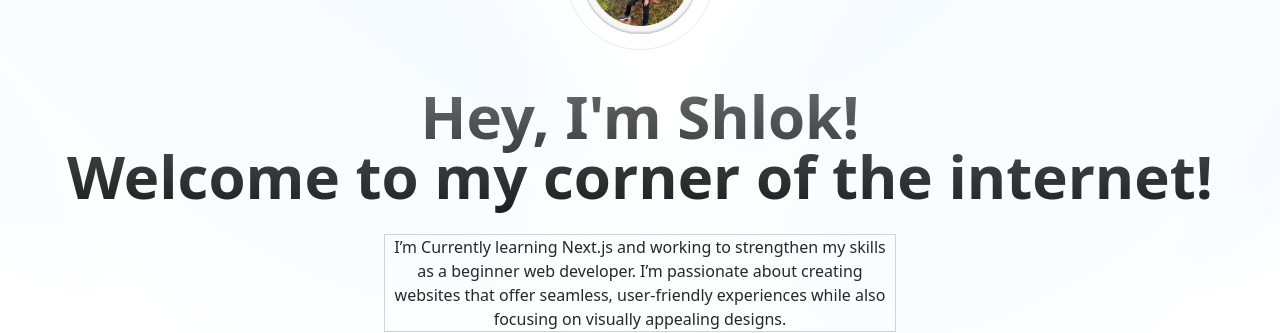
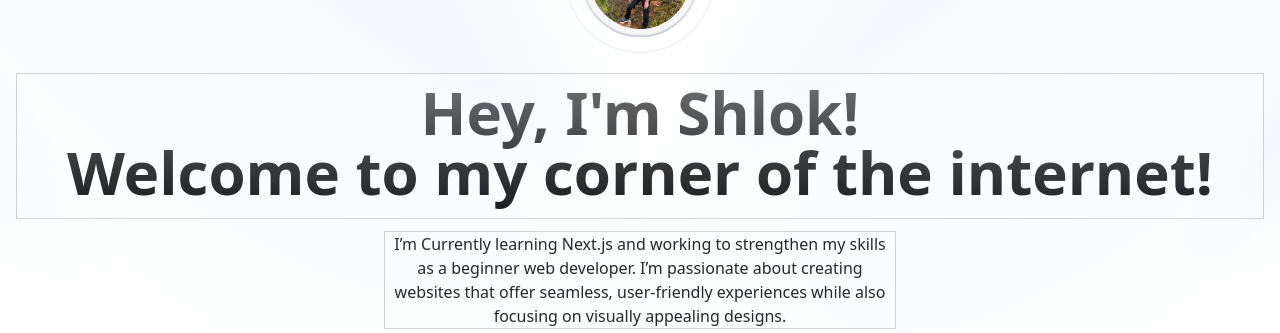
Before and after one commit to ShlokYatin/sentry, a Next.js app: page / in a window 1280 px wide. Shown: the part 213-546 px from the top of the page. Built offline with nearby package versions, Linux system fonts and the light colour scheme.

Commit message:
Hero section Updated

```diff
--- a/components/Spotlight.tsx
+++ b/components/Spotlight.tsx
@@ -9,7 +9,7 @@ export function SpotlightNew() {
       <Spotlight />
       <div className="p-4 max-w-7xl mx-auto relative z-10 w-full md:pt-0 text-center">
         <ProfilePic />
-        <h1 className="text-4xl md:text-6xl font-bold bg-clip-text text-transparent bg-gradient-to-b from-neutral-500 to-neutral-900 dark:from-neutral-50 dark:to-neutral-400 bg-opacity-50 pt-4 pb-4">
+        <h1 className="text-4xl md:text-6xl font-bold bg-clip-text text-transparent bg-gradient-to-b from-neutral-500 to-neutral-900 dark:from-neutral-50 dark:to-neutral-400 bg-opacity-50 pt-2 pb-4  border-t border-l border-r border-b border-neutral-300 dark:border-neutral-600">
           Hey, I'm Shlok! <br />
           Welcome to my corner of the internet!
         </h1>
```
